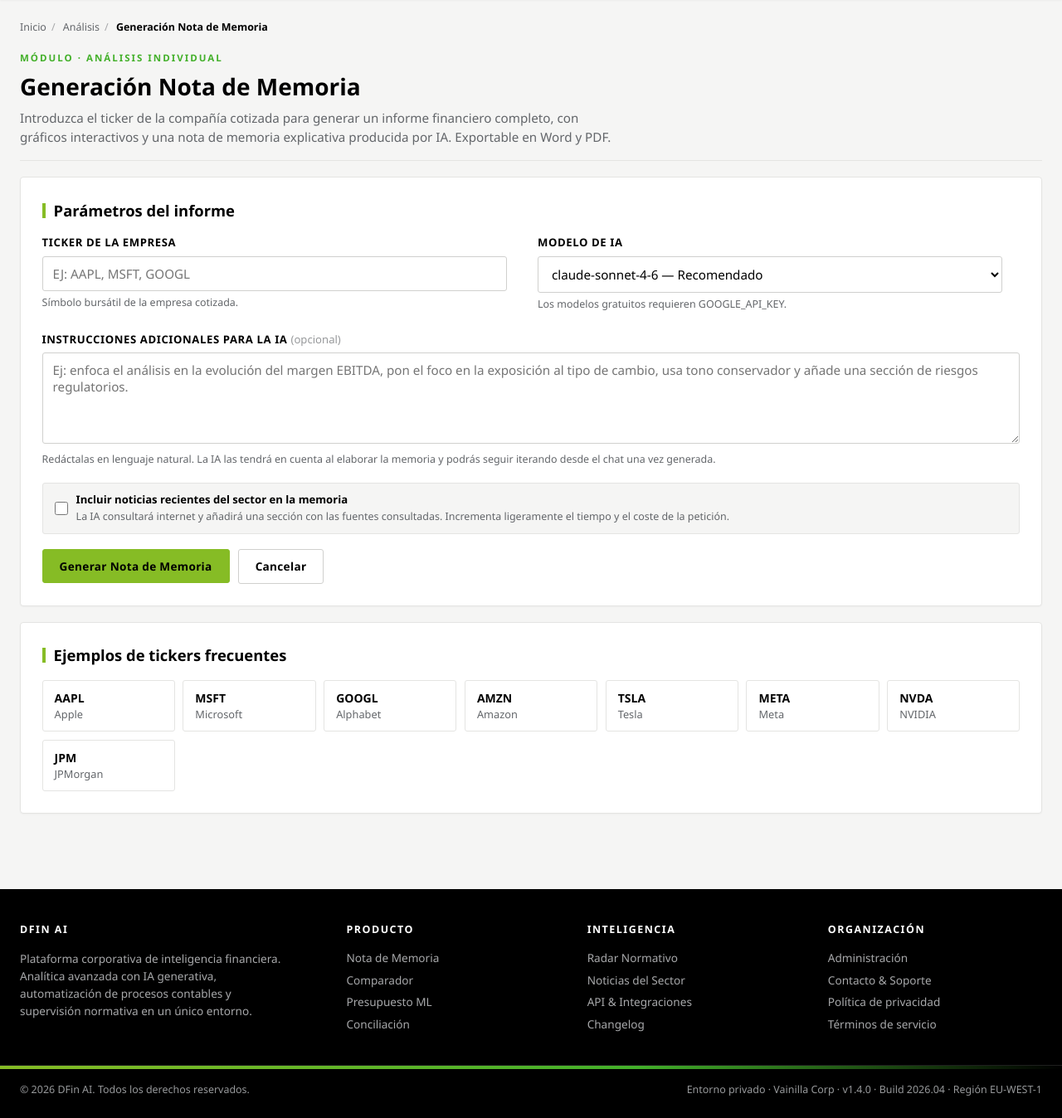
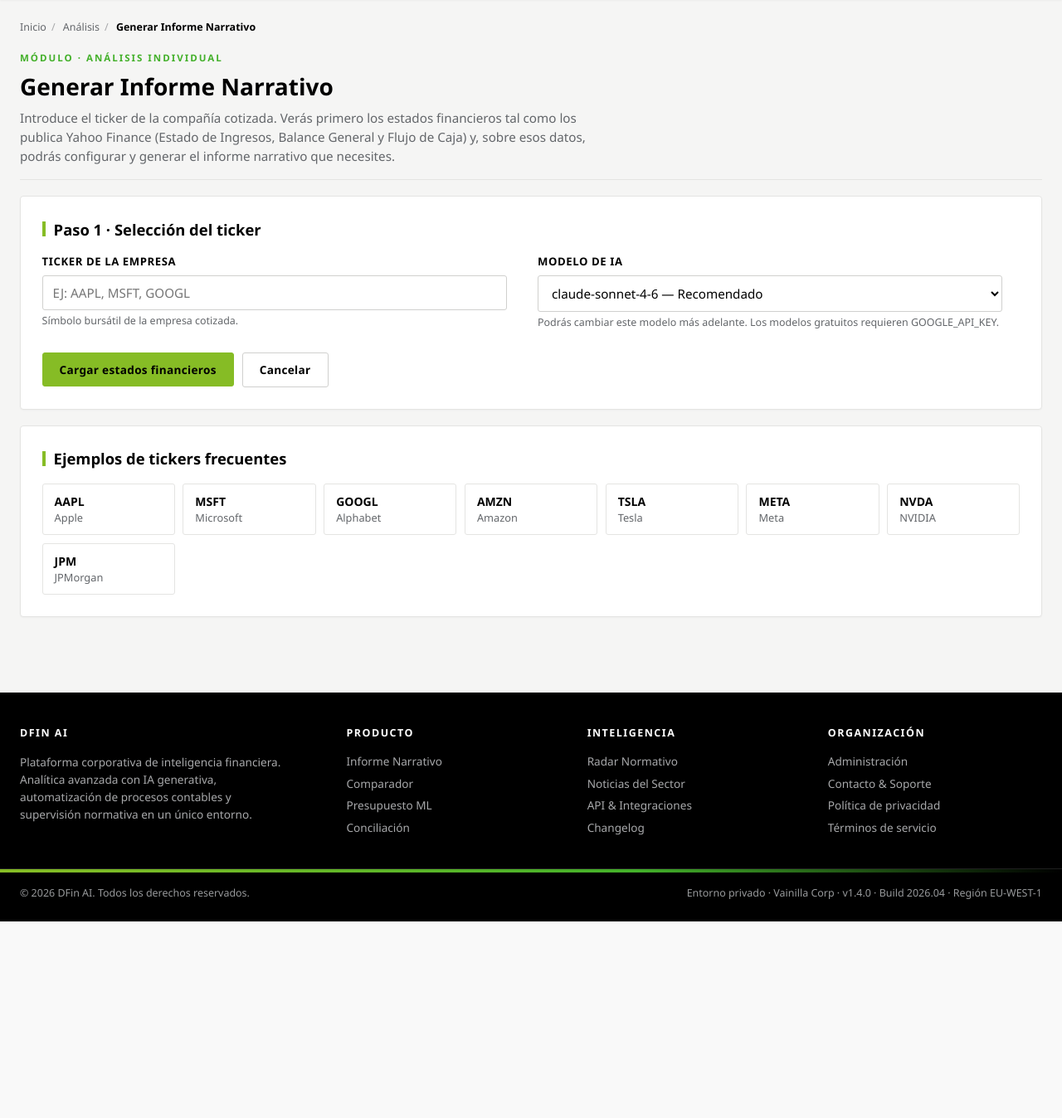
Before and after one commit to VictorArgenta/App-Procesos-FinancierosWEB, a Flask app: page /analisis in a window 1280 px wide. Shown: the part 113-1461 px from the top of the page at 83% size. After the commit the page ends 1224 px from the top, so only its background shows below. Run offline with Flask 3, Linux system fonts and the light colour scheme.

Commit message:
Reemplaza Nota de Memoria por flujo Generar Informe Narrativo en 3 pasos
Antes: el usuario introducía ticker + instrucciones y la app generaba
directamente la nota de memoria. Ahora el flujo está partido en:

1. /analisis (GET/POST): el usuario sólo introduce ticker y modelo.
2. /analisis (POST): la app extrae los 3 estados financieros completos
   tal cual los publica Yahoo Finance (Estado de Ingresos, Balance
   General, Flujo de Caja) y los muestra en una nueva plantilla
   `datos_yahoo.html` con pestañas, debajo de las cuales aparece el
   configurador del informe.
3. /generar_informe (POST): toma la configuración (tipo de informe,
   enfoque predefinido + libre, extensión, búsqueda web opcional,
   instrucciones libres) y llama a `generar_nota_memoria` con esos
   parámetros, devolviendo `resultado.html`.

Cambios técnicos
- `_serializar_estados_yahoo()` extrae income_stmt, balance_sheet y
  cashflow completos y los serializa en {periodos, filas}; se inyectan
  en `datos["estados"]`.
- `_texto_datos_para_prompt()` añade los 3 estados completos al bloque
  que ve el LLM, en formato tabular compacto.
- `generar_nota_memoria()` admite `tipo_informe`, `enfoque` y `extension`;
  la extensión ajusta también `max_tokens` (1800/4000/6500).
- Diccionarios `_TIPOS_INFORME` y `_EXTENSIONES` con los textos que se
  inyectan al prompt para cada elección.
- Rename UI en index, base, analisis, resultado y admin: "Nota de
  Memoria" → "Informe Narrativo" / "Generar Informe Narrativo".

https://claude.ai/code/session_014bD9UMseSBfmw5XsWufTxJ

```diff
--- a/app.py
+++ b/app.py
@@ -498,7 +498,45 @@ def obtener_datos_financieros(ticker_symbol):
             }
         )
 
+    datos["estados"] = _serializar_estados_yahoo(ticker)
     return datos
+
+
+def _serializar_estados_yahoo(ticker):
+    """Devuelve los 3 estados financieros completos tal cual los entrega yfinance.
+
+    Estructura: {nombre_estado: {"periodos": [str], "filas": [{"concepto", "valores": [float|None]}]}}.
+    """
+    import math
+    fuentes = {
+        "income_statement": getattr(ticker, "income_stmt", None),
+        "balance_sheet": getattr(ticker, "balance_sheet", None),
+        "cashflow": getattr(ticker, "cashflow", None),
+    }
+    salida = {}
+    for clave, df in fuentes.items():
+        if df is None or df.empty:
+            salida[clave] = {"periodos": [], "filas": []}
+            continue
+        cols = list(df.columns[:4])
+        periodos = [str(c.date()) if hasattr(c, "date") else str(c) for c in cols]
+        filas = []
+        for concepto in df.index:
+            valores = []
+            for col in cols:
+                v = df.loc[concepto, col]
+                if v is None:
+                    valores.append(None)
+                    continue
+                try:
+                    vf = float(v)
+                    valores.append(None if math.isnan(vf) else vf)
+                except (TypeError, ValueError):
+                    valores.append(None)
+            if any(v is not None for v in valores):
+                filas.append({"concepto": str(concepto), "valores": valores})
+        salida[clave] = {"periodos": periodos, "filas": filas}
+    return salida
 
 
 def _texto_datos_para_prompt(datos):
@@ -526,6 +564,31 @@ def _texto_datos_para_prompt(datos):
             f"  Beneficio neto: {p['beneficio_neto']:,.0f} ({p['pct_beneficio_neto']}%)\n"
             f"  BPA básico: {p.get('bpa_basico', 0)} | BPA diluido: {p.get('bpa_diluido', 0)}\n"
         )
+
+    estados = datos.get("estados") or {}
+    nombres = {
+        "income_statement": "Estado de Ingresos (income statement)",
+        "balance_sheet": "Balance General (balance sheet)",
+        "cashflow": "Flujo de Caja (cashflow)",
+    }
+    for clave, titulo in nombres.items():
+        bloque = estados.get(clave) or {}
+        filas = bloque.get("filas") or []
+        periodos = bloque.get("periodos") or []
+        if not filas or not periodos:
+            continue
+        texto += f"\n--- {titulo} (datos brutos de Yahoo Finance) ---\n"
+        texto += "Concepto | " + " | ".join(periodos) + "\n"
+        for fila in filas:
+            valores_txt = []
+            for v in fila["valores"]:
+                if v is None:
+                    valores_txt.append("n/d")
+                elif abs(v) >= 1:
+                    valores_txt.append(f"{v:,.0f}")
+                else:
+                    valores_txt.append(f"{v:.4f}")
+            texto += f"{fila['concepto']} | " + " | ".join(valores_txt) + "\n"
     return texto
 
 
@@ -566,16 +629,73 @@ _REGLAS_FORMATO_MEMORIA = """Reglas de formato OBLIGATORIAS (bajo ningún concep
 - Asegúrate de cerrar todas las secciones: termina con una sección final de "## Conclusión"."""
 
 
+_TIPOS_INFORME = {
+    "nota_memoria": (
+        "NOTA DE MEMORIA contable: documento formal que acompaña a las cuentas "
+        "anuales para los accionistas, lenguaje técnico-contable pero accesible, "
+        "evita opiniones de inversión."
+    ),
+    "consejo": (
+        "INFORME AL CONSEJO de Administración: tono ejecutivo, foco en decisiones "
+        "y palancas de gestión, destaca riesgos y oportunidades; estructura tipo "
+        "executive summary + análisis + recomendaciones implícitas (no inversión)."
+    ),
+    "interno": (
+        "INFORME INTERNO de management: orientado al equipo financiero, tono "
+        "operativo y directo, sin perífrasis; puede entrar en detalle de variaciones "
+        "y métricas operativas."
+    ),
+    "accionista": (
+        "EXPLICACIÓN AL ACCIONISTA minorista: lenguaje claro y didáctico, evita "
+        "jerga contable salvo definiéndola, foco en ‘qué significa esto para mí’ "
+        "sin convertirse en recomendación de inversión."
+    ),
+}
+
+_EXTENSIONES = {
+    "breve": ("aproximadamente 400-500 palabras", 1800),
+    "estandar": ("aproximadamente 800-1000 palabras", 4000),
+    "extensa": ("aproximadamente 1500-2000 palabras", 6500),
+}
+
+
+def _bloque_configuracion_informe(tipo_informe, enfoque, extension):
+    partes = []
+    if tipo_informe and tipo_informe in _TIPOS_INFORME:
+        partes.append(f"TIPO DE INFORME REQUERIDO: {_TIPOS_INFORME[tipo_informe]}")
+    if enfoque and enfoque.strip():
+        partes.append(
+            "ENFOQUE PRIORITARIO (debe vertebrar el informe; el resto de "
+            "información se menciona sólo si aporta contexto a este foco):\n"
+            f"{enfoque.strip()}"
+        )
+    if extension and extension in _EXTENSIONES:
+        descripcion, _ = _EXTENSIONES[extension]
+        partes.append(f"EXTENSIÓN OBJETIVO: {descripcion}.")
+    if not partes:
+        return ""
+    return "\n\n" + "\n\n".join(partes) + "\n"
+
+
 def generar_nota_memoria(datos, modelo, instrucciones_usuario=None,
-                          permitir_busqueda=False):
-    """Genera la nota explicativa de la PyG para accionistas.
+                          permitir_busqueda=False,
+                          tipo_informe=None, enfoque=None, extension=None):
+    """Genera el informe narrativo a partir de los estados financieros.
 
     - `instrucciones_usuario`: texto libre que el usuario añade para orientar
-      el tono, las secciones o el foco de la memoria.
+      el tono, las secciones o el foco del informe.
     - `permitir_busqueda`: si es True, la IA puede consultar noticias recientes
       del sector en internet y citarlas en una sección final.
+    - `tipo_informe`: clave de `_TIPOS_INFORME` que ajusta el registro y la
+      audiencia objetivo del documento.
+    - `enfoque`: texto libre que describe en qué parte de los estados se debe
+      concentrar el análisis (puede mezclar selecciones predefinidas y texto
+      libre del usuario).
+    - `extension`: clave de `_EXTENSIONES` (breve / estandar / extensa).
     """
     tabla_texto = _texto_datos_para_prompt(datos)
+
+    bloque_config = _bloque_configuracion_informe(tipo_informe, enfoque, extension)
 
     bloque_instrucciones = ""
     if instrucciones_usuario and instrucciones_usuario.strip():
@@ -592,20 +712,21 @@ def generar_nota_memoria(datos, modelo, instrucciones_usuario=None,
             "\nCONTEXTO EXTERNO: tienes disponible una herramienta de búsqueda web. "
             "Úsala con criterio para localizar noticias relevantes de los últimos 12 "
             "meses sobre la compañía o su sector que ayuden a explicar la evolución "
-            "del negocio. Incorpóralas en el cuerpo de la memoria como **hechos** "
+            "del negocio. Incorpóralas en el cuerpo del informe como **hechos** "
             "(no como opinión), y asegúrate de que el análisis financiero siga "
             "siendo el centro del documento.\n"
         )
 
+    max_tokens = _EXTENSIONES.get(extension or "", (None, 4000))[1]
+
     prompt = f"""{_ALCANCE_MEMORIA}
 
-{_REGLAS_FORMATO_MEMORIA}
-{bloque_instrucciones}{bloque_busqueda}
-Datos financieros sobre los que elaborar la memoria:
+{_REGLAS_FORMATO_MEMORIA}{bloque_config}{bloque_instrucciones}{bloque_busqueda}
+Datos financieros sobre los que elaborar el informe:
 {tabla_texto}"""
 
     texto, citas = llamar_ia_con_reintentos(
-        prompt, max_tokens=4000, modelo=modelo,
+        prompt, max_tokens=max_tokens, modelo=modelo,
         permitir_busqueda=permitir_busqueda,
     )
     memoria = _limpiar_respuesta_ia(texto)
@@ -1878,18 +1999,15 @@ def _render_secciones_para_resultado(nota):
 
 @app.route("/analisis", methods=["GET", "POST"])
 def analisis():
+    """Paso 1: usuario introduce ticker, devolvemos los 3 estados de Yahoo."""
     if request.method == "POST":
         ticker_symbol = request.form.get("ticker", "").strip().upper()
         modelo = _normalizar_modelo(request.form.get("modelo", MODELO_POR_DEFECTO))
-        instrucciones = request.form.get("instrucciones", "").strip()
-        buscar_noticias = request.form.get("buscar_noticias") in ("1", "on", "true")
         if not ticker_symbol:
             return render_template(
                 "analisis.html",
                 error="Introduce un ticker válido.",
                 modelo_seleccionado=modelo,
-                instrucciones_previas=instrucciones,
-                buscar_noticias_previo=buscar_noticias,
             )
 
         try:
@@ -1899,53 +2017,110 @@ def analisis():
                     "analisis.html",
                     error=f"No se encontraron datos financieros para '{ticker_symbol}'.",
                     modelo_seleccionado=modelo,
-                    instrucciones_previas=instrucciones,
-                    buscar_noticias_previo=buscar_noticias,
                 )
-
-            nota = generar_nota_memoria(
-                datos, modelo,
-                instrucciones_usuario=instrucciones,
-                permitir_busqueda=buscar_noticias,
-            )
-            secciones_html, pendientes = _render_secciones_para_resultado(nota)
 
             cache_id = str(uuid.uuid4())
             _download_cache[cache_id] = {
                 "datos": datos,
-                "nota": nota,
+                "nota": None,
                 "modelo": modelo,
-                "instrucciones": instrucciones,
+                "instrucciones": "",
                 "chat_historial": [],
             }
 
             return render_template(
-                "resultado.html",
+                "datos_yahoo.html",
                 datos=datos,
                 cache_id=cache_id,
+                modelo_actual=modelo,
                 formatear=formatear_numero,
-                graficos=preparar_datos_graficos(datos),
-                secciones=secciones_html,
-                pendientes=pendientes,
-                chart_titulos=_CHART_TITULOS,
-                modelo_actual=modelo,
-                instrucciones_iniciales=instrucciones,
-                busqueda_activa_inicial=buscar_noticias,
             )
         except Exception as e:
             return render_template(
                 "analisis.html",
                 error=f"Error: {str(e)}",
                 modelo_seleccionado=modelo,
-                instrucciones_previas=instrucciones,
-                buscar_noticias_previo=buscar_noticias,
             )
 
     return render_template(
         "analisis.html",
         modelo_seleccionado=MODELO_POR_DEFECTO,
-        instrucciones_previas="",
-        buscar_noticias_previo=False,
+    )
+
+
+@app.route("/generar_informe", methods=["POST"])
+def generar_informe():
+    """Paso 2: recibe el configurador y genera el informe narrativo."""
+    cache_id = request.form.get("cache_id", "").strip()
+    cache_entry = _download_cache.get(cache_id) if cache_id else None
+    if not cache_entry:
+        return render_template(
+            "analisis.html",
+            error="La sesión ha expirado. Vuelve a introducir el ticker.",
+            modelo_seleccionado=MODELO_POR_DEFECTO,
+        )
+
+    datos = cache_entry["datos"]
+    modelo = _normalizar_modelo(
+        request.form.get("modelo", cache_entry.get("modelo", MODELO_POR_DEFECTO))
+    )
+    tipo_informe = request.form.get("tipo_informe", "nota_memoria").strip()
+    enfoques_pred = request.form.getlist("enfoque_predefinido")
+    enfoque_libre = request.form.get("enfoque_libre", "").strip()
+    extension = request.form.get("extension", "estandar").strip()
+    buscar_noticias = request.form.get("buscar_noticias") in ("1", "on", "true")
+    instrucciones = request.form.get("instrucciones", "").strip()
+
+    enfoque_partes = []
+    if enfoques_pred:
+        enfoque_partes.append("Áreas seleccionadas: " + ", ".join(enfoques_pred) + ".")
+    if enfoque_libre:
+        enfoque_partes.append(enfoque_libre)
+    enfoque = "\n".join(enfoque_partes)
+
+    try:
+        nota = generar_nota_memoria(
+            datos, modelo,
+            instrucciones_usuario=instrucciones,
+            permitir_busqueda=buscar_noticias,
+            tipo_informe=tipo_informe,
+            enfoque=enfoque,
+            extension=extension,
+        )
+    except Exception as e:
+        return render_template(
+            "datos_yahoo.html",
+            datos=datos,
+            cache_id=cache_id,
+            modelo_actual=modelo,
+            formatear=formatear_numero,
+            error=f"Error generando el informe: {e}",
+        )
+
+    secciones_html, pendientes = _render_secciones_para_resultado(nota)
+
+    cache_entry.update({
+        "nota": nota,
+        "modelo": modelo,
+        "instrucciones": instrucciones,
+        "chat_historial": [],
+        "tipo_informe": tipo_informe,
+        "enfoque": enfoque,
+        "extension": extension,
+    })
+
+    return render_template(
+        "resultado.html",
+        datos=datos,
+        cache_id=cache_id,
+        formatear=formatear_numero,
+        graficos=preparar_datos_graficos(datos),
+        secciones=secciones_html,
+        pendientes=pendientes,
+        chart_titulos=_CHART_TITULOS,
+        modelo_actual=modelo,
+        instrucciones_iniciales=instrucciones,
+        busqueda_activa_inicial=buscar_noticias,
     )
 
 
--- a/templates/admin.html
+++ b/templates/admin.html
@@ -121,7 +121,7 @@
         <table class="data-table">
             <thead><tr><th>Timestamp</th><th>Usuario</th><th>Módulo</th><th>Acción</th><th>Resultado</th></tr></thead>
             <tbody>
-                <tr><td>20/04/2026 09:41</td><td>usr-001</td><td>Nota de Memoria</td><td>Generar informe AAPL</td><td><span class="tag tag-green">OK</span></td></tr>
+                <tr><td>20/04/2026 09:41</td><td>usr-001</td><td>Informe Narrativo</td><td>Generar informe AAPL</td><td><span class="tag tag-green">OK</span></td></tr>
                 <tr><td>20/04/2026 09:28</td><td>usr-014</td><td>Comparador</td><td>Benchmark Big Tech</td><td><span class="tag tag-green">OK</span></td></tr>
                 <tr><td>20/04/2026 09:02</td><td>usr-028</td><td>Conciliación</td><td>Aprobación lote 042026</td><td><span class="tag tag-green">OK</span></td></tr>
                 <tr><td>20/04/2026 08:55</td><td>usr-045</td><td>Radar Normativo</td><td>Suscripción alerta fiscal</td><td><span class="tag tag-green">OK</span></td></tr>
--- a/templates/analisis.html
+++ b/templates/analisis.html
@@ -1,24 +1,24 @@
 {% extends "base.html" %}
 
-{% block title %}Generación Nota de Memoria — DFin AI{% endblock %}
+{% block title %}Generar Informe Narrativo — DFin AI{% endblock %}
 
 {% block content %}
 <div class="breadcrumbs">
     <a href="/">Inicio</a><span class="sep">/</span>
     <span>Análisis</span><span class="sep">/</span>
-    <span class="current">Generación Nota de Memoria</span>
+    <span class="current">Generar Informe Narrativo</span>
 </div>
 
 <div class="page-header">
     <div>
         <span class="eyebrow">Módulo · Análisis Individual</span>
-        <h1>Generación Nota de Memoria</h1>
-        <p class="lead">Introduzca el ticker de la compañía cotizada para generar un informe financiero completo, con gráficos interactivos y una nota de memoria explicativa producida por IA. Exportable en Word y PDF.</p>
+        <h1>Generar Informe Narrativo</h1>
+        <p class="lead">Introduce el ticker de la compañía cotizada. Verás primero los estados financieros tal como los publica Yahoo Finance (Estado de Ingresos, Balance General y Flujo de Caja) y, sobre esos datos, podrás configurar y generar el informe narrativo que necesites.</p>
     </div>
 </div>
 
 <div class="card">
-    <h2>Parámetros del informe</h2>
+    <h2>Paso 1 · Selección del ticker</h2>
 
     {% if error %}
     <div class="alert alert-error">{{ error }}</div>
@@ -47,30 +47,12 @@
                     </optgroup>
                 </select>
                 {% endwith %}
-                <span class="hint">Los modelos gratuitos requieren GOOGLE_API_KEY.</span>
+                <span class="hint">Podrás cambiar este modelo más adelante. Los modelos gratuitos requieren GOOGLE_API_KEY.</span>
             </div>
         </div>
 
-        <div class="form-group" style="margin-top: 0.4rem;">
-            <label for="instrucciones">Instrucciones adicionales para la IA <span style="color: var(--gray-7); font-weight: 400; text-transform:none; letter-spacing:0;">(opcional)</span></label>
-            <textarea id="instrucciones" name="instrucciones" rows="4" maxlength="2000"
-                      placeholder="Ej: enfoca el análisis en la evolución del margen EBITDA, pon el foco en la exposición al tipo de cambio, usa tono conservador y añade una sección de riesgos regulatorios."
-                      style="max-width: 100%; width: 100%;">{{ instrucciones_previas or '' }}</textarea>
-            <span class="hint">Redáctalas en lenguaje natural. La IA las tendrá en cuenta al elaborar la memoria y podrás seguir iterando desde el chat una vez generada.</span>
-        </div>
-
-        <div class="form-group toggle-group" style="margin-top: 0.2rem;">
-            <label style="display:flex; align-items:center; gap:10px; cursor:pointer; text-transform:none; letter-spacing:0; font-weight:600; color: var(--black); background: var(--gray-bg); border: 1px solid var(--gray-border); padding: 10px 14px; border-radius: 3px;">
-                <input type="checkbox" name="buscar_noticias" value="1" {% if buscar_noticias_previo %}checked{% endif %} style="width:16px; height:16px; accent-color: var(--deloitte-green);">
-                <span>
-                    Incluir <strong>noticias recientes del sector</strong> en la memoria
-                    <small style="display:block; color: var(--gray-10); font-weight:400; font-size:0.78rem; margin-top:2px;">La IA consultará internet y añadirá una sección con las fuentes consultadas. Incrementa ligeramente el tiempo y el coste de la petición.</small>
-                </span>
-            </label>
-        </div>
-
         <div style="margin-top: 0.5rem;">
-            <button type="submit" class="btn btn-primary">Generar Nota de Memoria</button>
+            <button type="submit" class="btn btn-primary">Cargar estados financieros</button>
             <a href="/" class="btn btn-secondary" style="margin-left: 0.4rem;">Cancelar</a>
         </div>
     </form>
--- a/templates/base.html
+++ b/templates/base.html
@@ -668,7 +668,7 @@
                 <li class="has-dropdown">
                     <button type="button" aria-haspopup="true">Análisis <span class="caret"></span></button>
                     <div class="dropdown-menu">
-                        <a href="/analisis">Generación Nota de Memoria<small>Informe individual con IA + gráficos</small></a>
+                        <a href="/analisis">Generar Informe Narrativo<small>Informe individual con IA + datos de Yahoo</small></a>
                         <a href="/comparador">Comparador de Empresas<small>Benchmark hasta 3 compañías</small></a>
                     </div>
                 </li>
@@ -708,7 +708,7 @@
             <div>
                 <h4>Producto</h4>
                 <ul>
-                    <li><a href="/analisis">Nota de Memoria</a></li>
+                    <li><a href="/analisis">Informe Narrativo</a></li>
                     <li><a href="/comparador">Comparador</a></li>
                     <li><a href="/presupuesto">Presupuesto ML</a></li>
                     <li><a href="/conciliacion">Conciliación</a></li>
--- a/templates/resultado.html
+++ b/templates/resultado.html
@@ -1,11 +1,11 @@
 {% extends "base.html" %}
 
-{% block title %}{{ datos.nombre }} — Nota de Memoria — DFin AI{% endblock %}
+{% block title %}{{ datos.nombre }} — Informe Narrativo — DFin AI{% endblock %}
 
 {% block content %}
 <div class="breadcrumbs">
     <a href="/">Inicio</a><span class="sep">/</span>
-    <a href="/analisis">Generación Nota de Memoria</a><span class="sep">/</span>
+    <a href="/analisis">Generar Informe Narrativo</a><span class="sep">/</span>
     <span class="current">{{ datos.ticker }}</span>
 </div>
 
@@ -190,7 +190,7 @@
 </div>
 
 <div class="card memoria-card">
-    <h2>Nota de memoria explicativa</h2>
+    <h2>Informe narrativo</h2>
     {% if instrucciones_iniciales %}
     <div class="alert alert-info" style="margin-bottom: 1rem;">
         <strong>Instrucciones aplicadas en la generación inicial:</strong>
```
Also changed, not shown: templates/datos_yahoo.html (added, +242 -0 lines), templates/index.html (+5 -5 lines).
